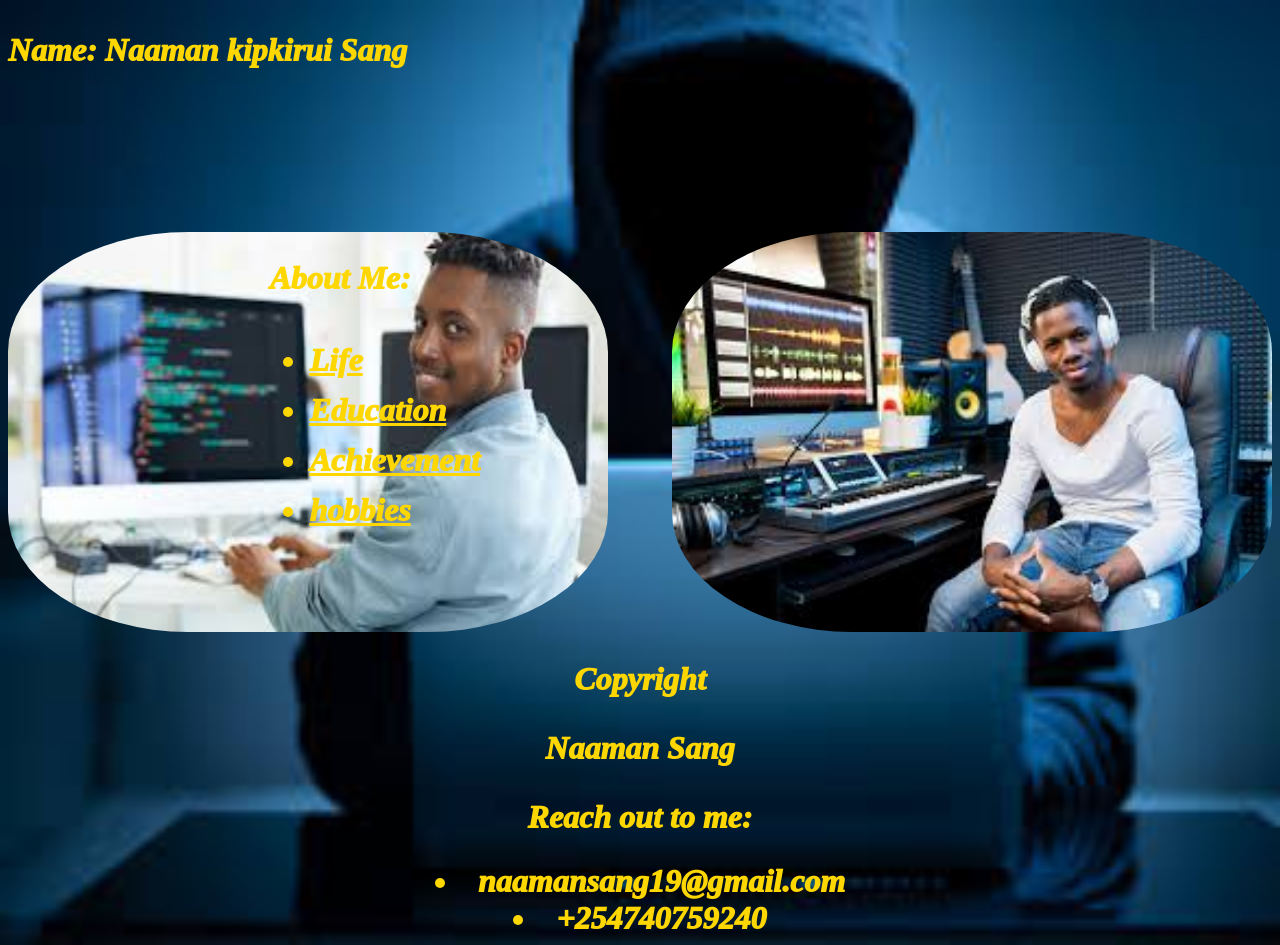
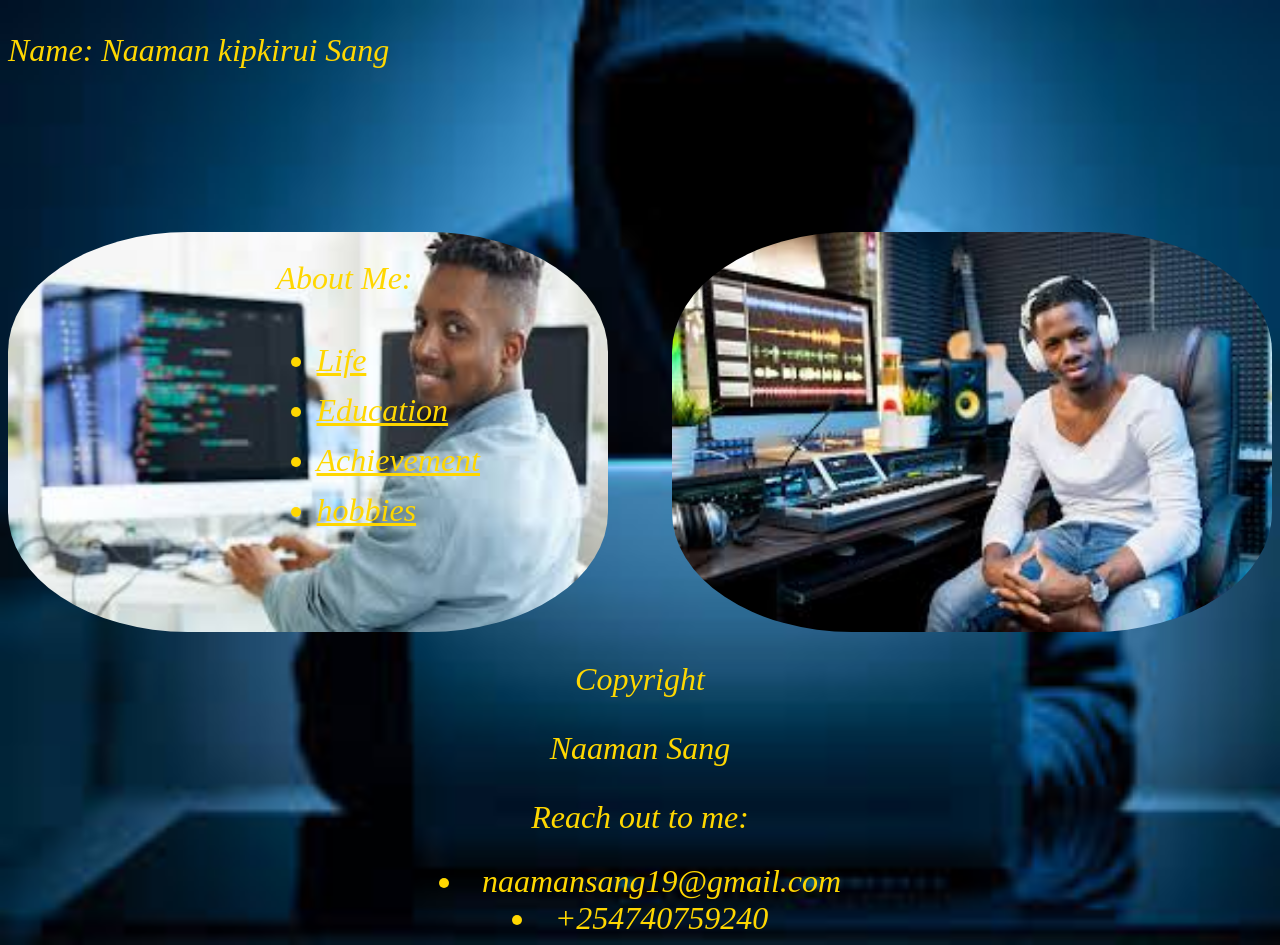
Before and after one commit to naamansang/My-Portofolio, a plain HTML site: page index.html in a window 1280 px wide. Drawn offline with Linux system fonts and the light colour scheme.

Commit message:
index.css modified

```diff
--- a/css/index.css
+++ b/css/index.css
@@ -1,6 +1,6 @@
 * {
     font-style: oblique;
-    font-weight: 1000;
+    font-weight: 100;
     font-size: 32px;
     color: gold;
 }
```
